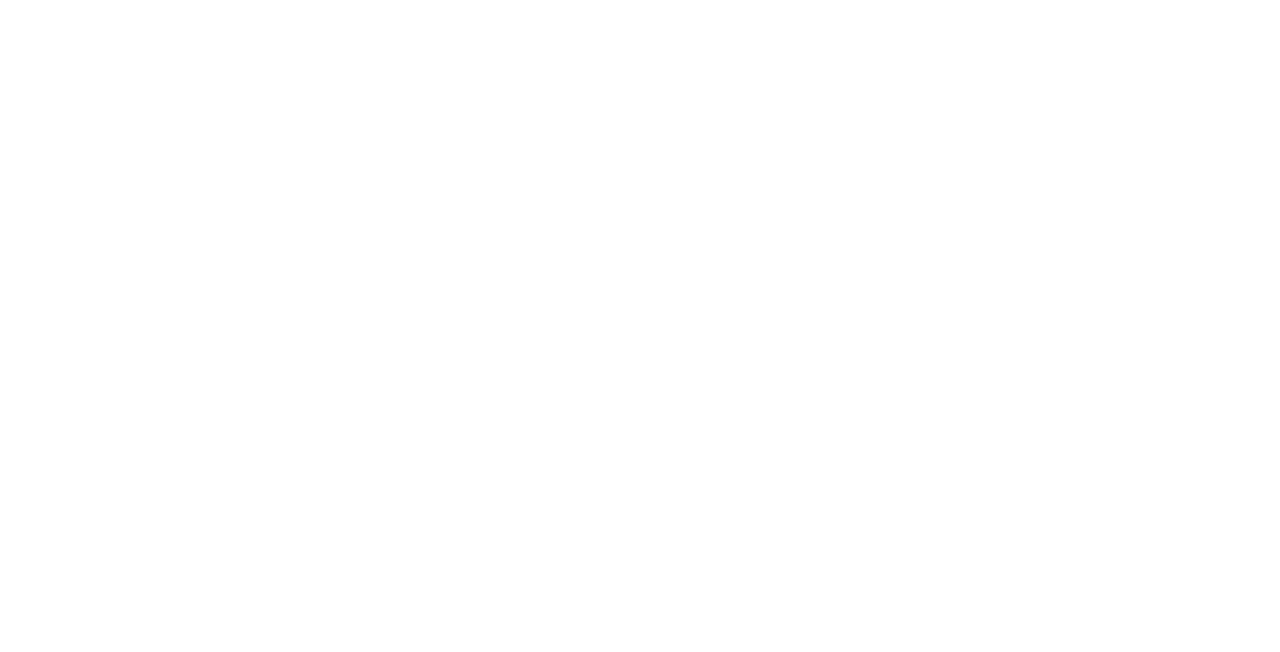
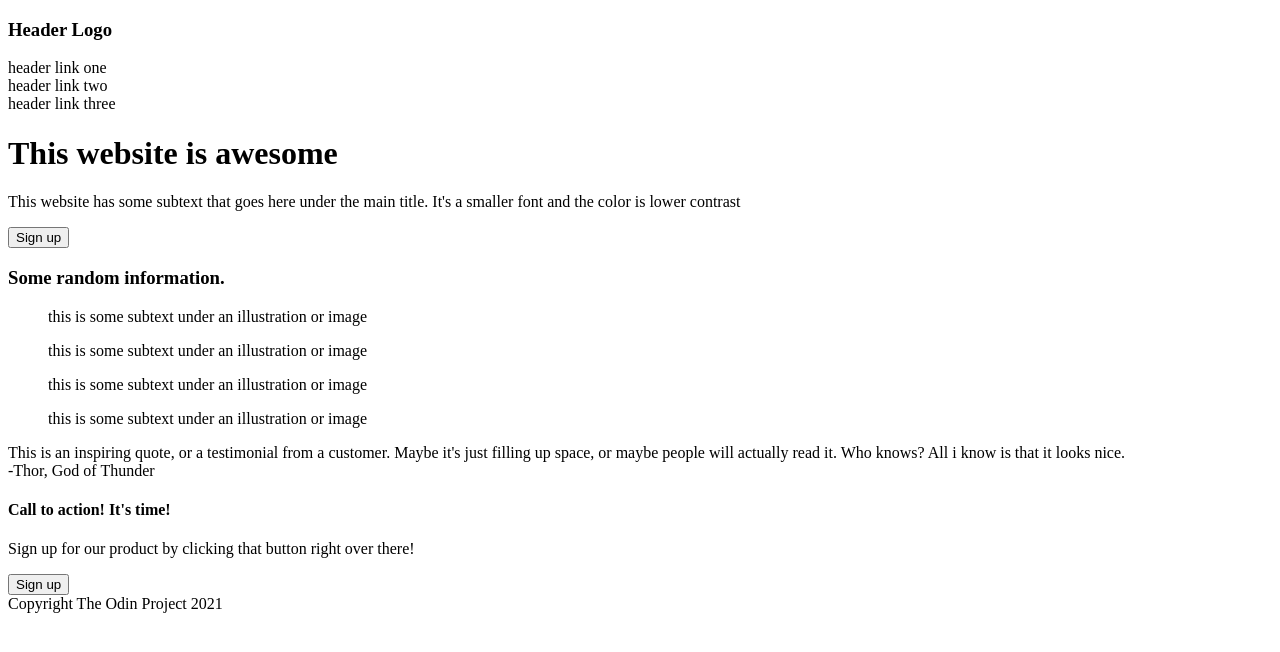
Before and after one commit to SahitBerisha/landing-page, a plain HTML site: page index.html in a window 1280 px wide. Drawn offline with Linux system fonts and the light colour scheme.

Commit message:
Add html structure of the landing page

```diff
--- a/index.html
+++ b/index.html
@@ -1,11 +1,69 @@
 <!DOCTYPE html>
 <html lang="en">
+
 <head>
-    <meta charset="UTF-8">
-    <meta name="viewport" content="width=device-width, initial-scale=1.0">
-    <title>Landing Page</title>
+	<meta charset="UTF-8">
+	<meta name="viewport" content="width=device-width, initial-scale=1.0">
+	<title>Landing Page</title>
 </head>
+
 <body>
+	<!-- Section 1 -->
+	<div class="section1">
+		<div class="navbar">
+			<h3>Header Logo</h3>
+			<div>header link one</div>
+			<div>header link two</div>
+			<div>header link three</div>
+		</div>
+		<h1>This website is awesome</h1>
+		<p>This website has some subtext that goes here under the main title. It's a smaller font and the color is lower
+			contrast</p>
+		<button>Sign up</button>
+	</div>
 
+	<!-- Section 2 -->
+	<div class="section2">
+		<h3>Some random information.</h3>
+		<figure>
+			<div class="illustration"></div>
+			<figcaption>this is some subtext under an illustration or image</figcaption>
+		</figure>
+		<figure>
+			<div class="illustration"></div>
+			<figcaption>this is some subtext under an illustration or image</figcaption>
+		</figure>
+		<figure>
+			<div class="illustration"></div>
+			<figcaption>this is some subtext under an illustration or image</figcaption>
+		</figure>
+		<figure>
+			<div class="illustration"></div>
+			<figcaption>this is some subtext under an illustration or image</figcaption>
+		</figure>
+	</div>
+
+	<!-- Section 3-->
+	<div class="section3">
+		<div class="thor-quote">This is an inspiring quote, or a testimonial from a customer. Maybe it's just filling up
+			space, or maybe people
+			will actually read it. Who knows? All i know is that it looks nice.</div>
+		<div class="thor">-Thor, God of Thunder</div>
+	</div>
+
+	<!-- Section 4-->
+	<div class="section4">
+		<div>
+			<h4>Call to action! It's time!</h4>
+			<p>Sign up for our product by clicking that button right over there!</p>
+		</div>
+		<button>Sign up</button>
+	</div>
+
+	<!-- footer -->
+	<footer class="footer">
+		Copyright The Odin Project 2021
+	</footer>
 </body>
+
 </html>
```
